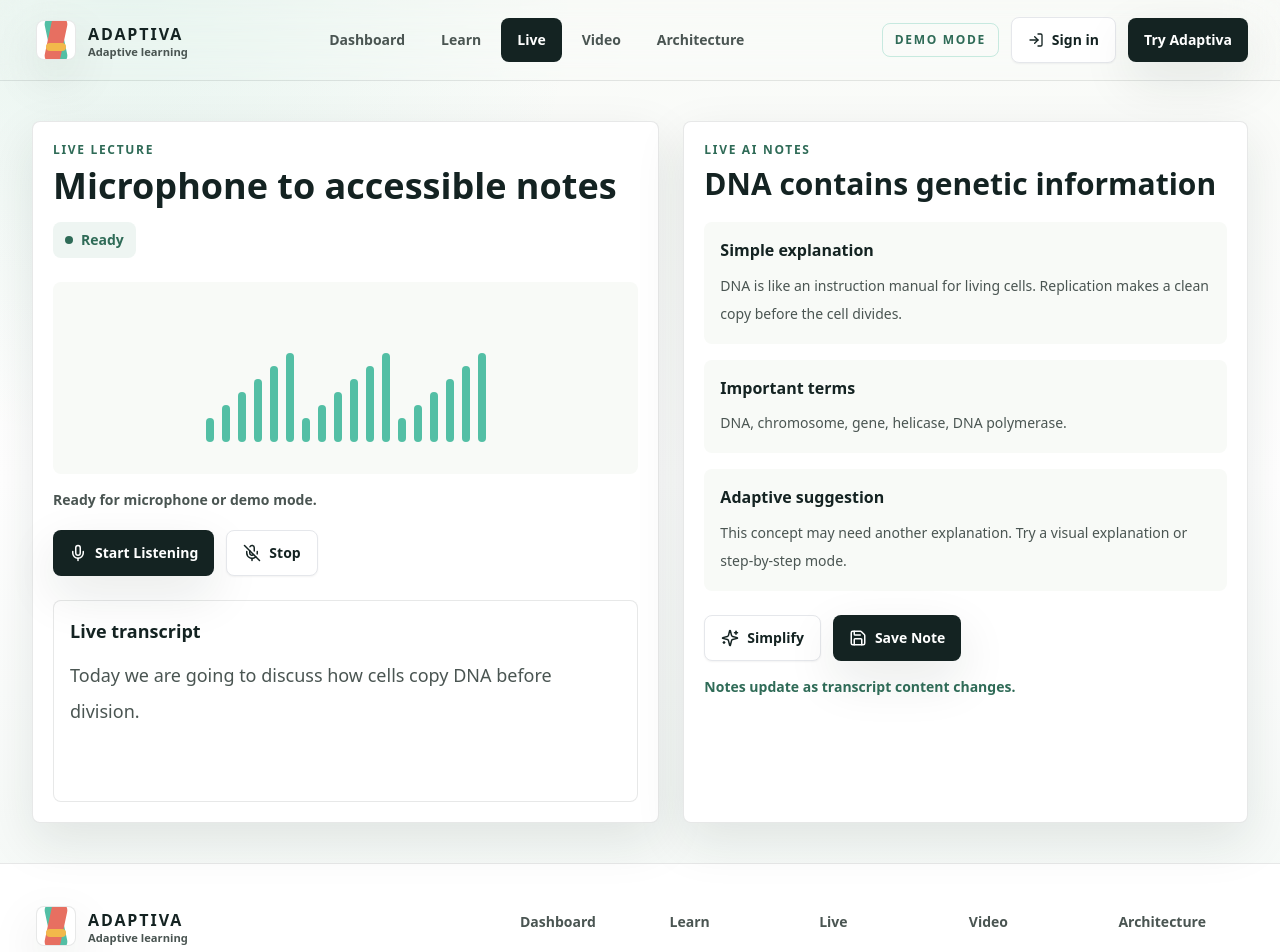
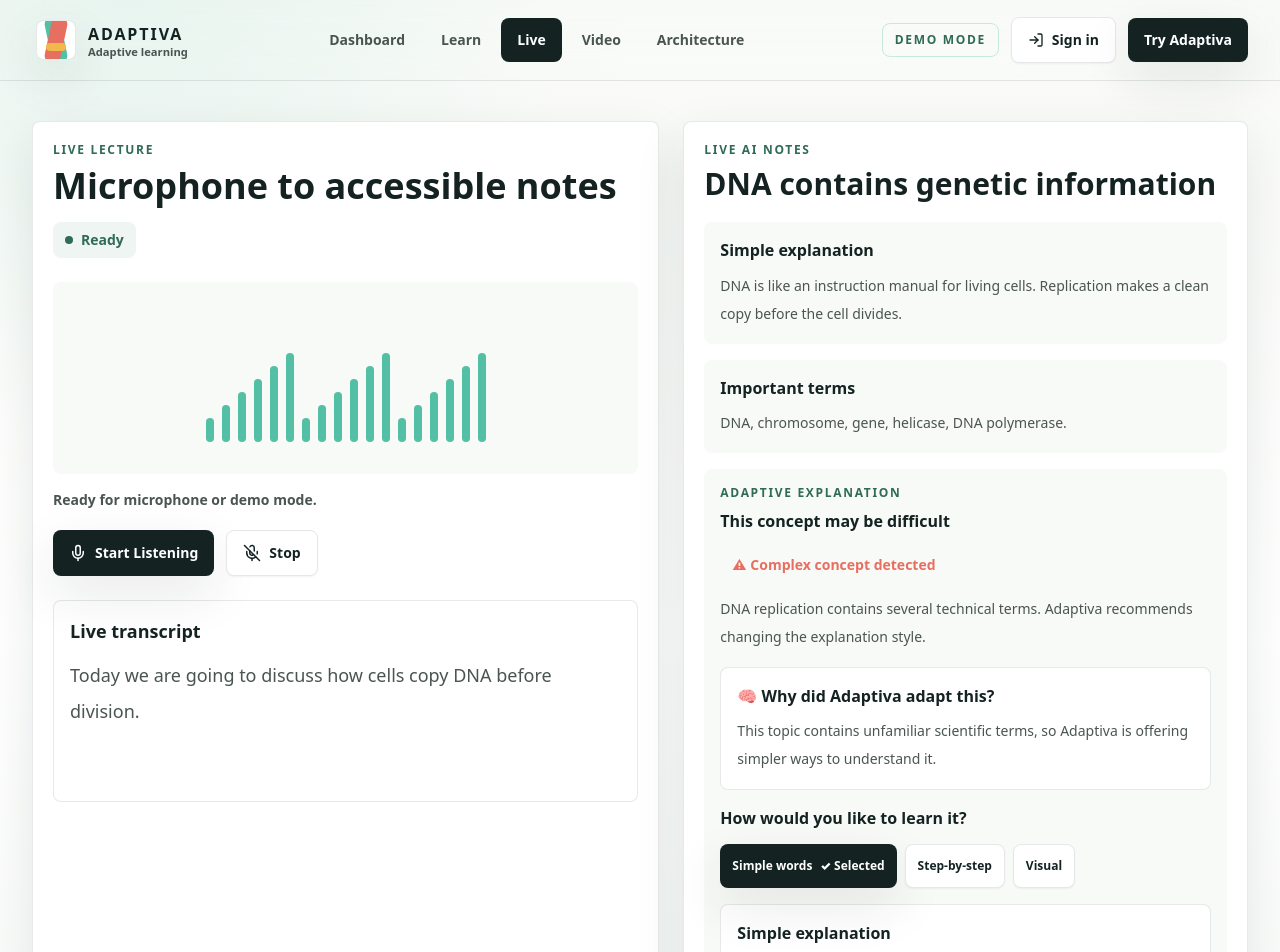
Before and after one commit to skandakn/Adaptiva, a Next.js app: page /live in a window 1280 px wide. Shown: the top 952 px of the page. Built offline with nearby package versions, Linux system fonts and the light colour scheme.

Commit message:
Add adaptive explanation modes

```diff
--- a/components/live/live-transcript.tsx
+++ b/components/live/live-transcript.tsx
@@ -29,6 +29,31 @@ type SpeechRecognitionLike = {
 
 type SpeechRecognitionConstructor = new () => SpeechRecognitionLike;
 
+const adaptiveModes = {
+  simple: {
+    label: "Simple words",
+    title: "Simple explanation",
+    text: "DNA is like an instruction manual for living cells. Before a cell divides, DNA makes a copy of itself."
+  },
+  steps: {
+    label: "Step-by-step",
+    title: "Step-by-step explanation",
+    steps: [
+      "DNA opens into two strands.",
+      "Each strand is used as a template.",
+      "New matching strands are created.",
+      "Two copies of DNA are formed."
+    ]
+  },
+  visual: {
+    label: "Visual",
+    title: "Visual explanation",
+    text: "🧬 DNA → 🔓 DNA opens → 🧩 New strands are built → 🧬 Two DNA copies"
+  }
+} as const;
+
+type AdaptiveMode = keyof typeof adaptiveModes;
+
 declare global {
   interface Window {
     SpeechRecognition?: SpeechRecognitionConstructor;
@@ -41,6 +66,7 @@ export function LiveTranscript() {
   const [transcript, setTranscript] = useState(featuredLesson.transcript[0].text);
   const [noteSaved, setNoteSaved] = useState(false);
   const [message, setMessage] = useState("Ready for microphone or demo mode.");
+  const [adaptiveMode, setAdaptiveMode] = useState<AdaptiveMode>("simple");
   const recognitionRef = useRef<SpeechRecognitionLike | null>(null);
 
   useEffect(() => {
@@ -164,7 +190,7 @@ export function LiveTranscript() {
         <div className="mt-5 space-y-4">
           <NoteBlock title="Simple explanation" body="DNA is like an instruction manual for living cells. Replication makes a clean copy before the cell divides." />
           <NoteBlock title="Important terms" body="DNA, chromosome, gene, helicase, DNA polymerase." />
-          <NoteBlock title="Adaptive suggestion" body="This concept may need another explanation. Try a visual explanation or step-by-step mode." />
+          <AdaptiveExplanation mode={adaptiveMode} onModeChange={setAdaptiveMode} />
         </div>
         <div className="mt-6 flex flex-wrap gap-3">
           <Button type="button" variant="secondary" onClick={() => setTranscript(featuredLesson.simplified)}>
@@ -184,6 +210,73 @@ export function LiveTranscript() {
   );
 }
 
+function AdaptiveExplanation({
+  mode,
+  onModeChange
+}: {
+  mode: AdaptiveMode;
+  onModeChange: (mode: AdaptiveMode) => void;
+}) {
+  const explanation = adaptiveModes[mode];
+
+  return (
+    <section className="rounded-card bg-paper p-4">
+      <p className="text-xs font-black uppercase tracking-[0.14em] text-moss">Adaptive explanation</p>
+      <h3 className="mt-2 font-black text-ink">This concept may be difficult</h3>
+      <p className="mt-3 inline-flex rounded-card bg-coral/14 px-3 py-2 text-sm font-black text-coral">
+        ⚠ Complex concept detected
+      </p>
+      <p className="mt-3 text-sm leading-7 text-graphite">
+        DNA replication contains several technical terms. Adaptiva recommends changing the explanation style.
+      </p>
+
+      <div className="mt-4 rounded-card border border-ink/10 bg-white p-4">
+        <h4 className="font-black text-ink">🧠 Why did Adaptiva adapt this?</h4>
+        <p className="mt-2 text-sm leading-7 text-graphite">
+          This topic contains unfamiliar scientific terms, so Adaptiva is offering simpler ways to understand it.
+        </p>
+      </div>
+
+      <fieldset className="mt-4">
+        <legend className="font-black text-ink">How would you like to learn it?</legend>
+        <div className="mt-3 flex flex-wrap gap-2">
+          {(Object.keys(adaptiveModes) as AdaptiveMode[]).map((key) => {
+            const selected = mode === key;
+
+            return (
+              <Button
+                key={key}
+                type="button"
+                size="sm"
+                variant={selected ? "primary" : "secondary"}
+                aria-pressed={selected}
+                onClick={() => onModeChange(key)}
+                className="focus-visible:outline focus-visible:outline-2 focus-visible:outline-offset-2 focus-visible:outline-ink"
+              >
+                {adaptiveModes[key].label}
+                {selected && <span aria-hidden="true">✓ Selected</span>}
+              </Button>
+            );
+          })}
+        </div>
+      </fieldset>
+
+      <div className="mt-4 rounded-card border border-ink/10 bg-white p-4" aria-live="polite">
+        <h4 className="font-black text-ink">{explanation.title}</h4>
+        {"steps" in explanation ? (
+          <ol className="mt-2 list-decimal space-y-1 pl-5 text-sm leading-7 text-graphite">
+            {explanation.steps.map((step) => (
+              <li key={step}>{step}</li>
+            ))}
+          </ol>
+        ) : (
+          <p className="mt-2 text-sm leading-7 text-graphite">{explanation.text}</p>
+        )}
+      </div>
+    </section>
+  );
+}
+
 function NoteBlock({ title, body }: { title: string; body: string }) {
   return (
     <section className="rounded-card bg-paper p-4">
```
